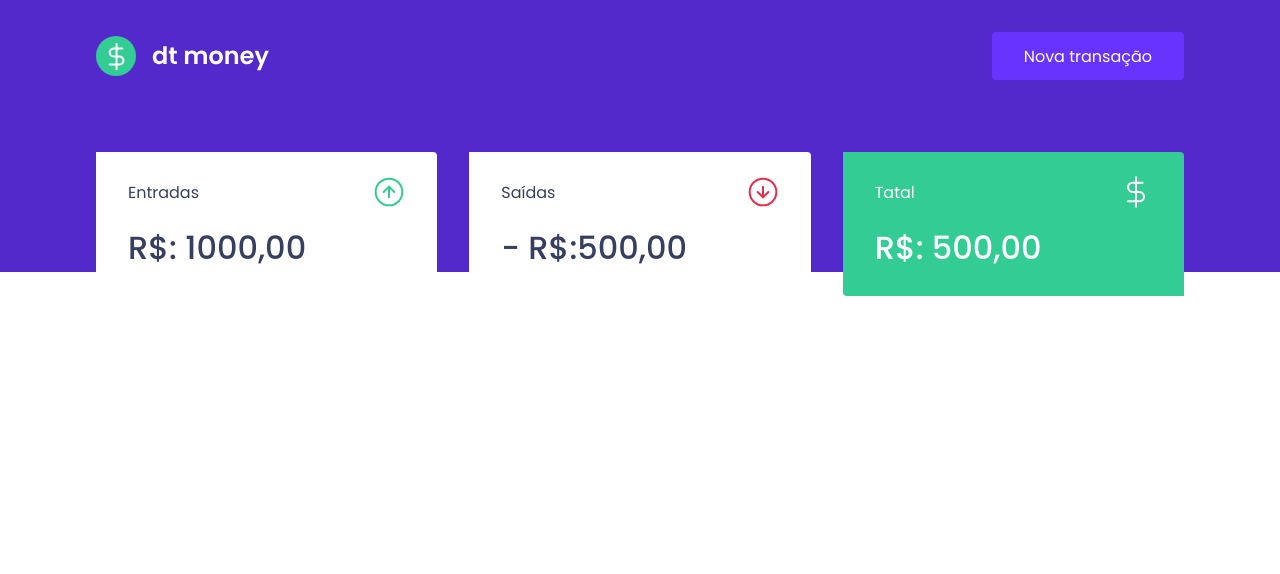
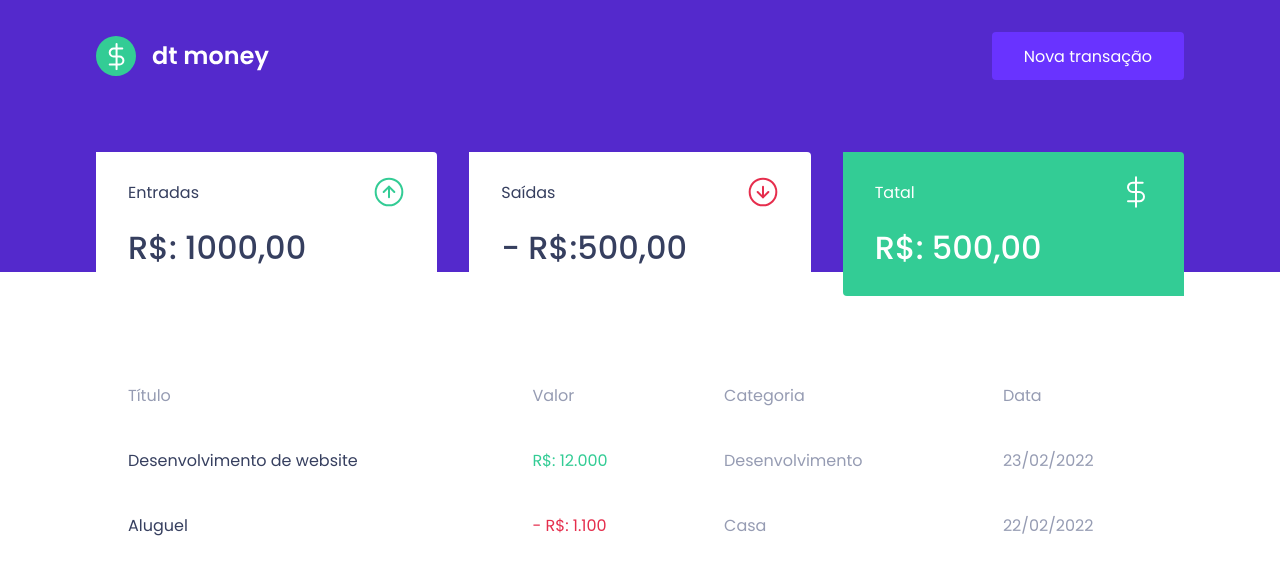
Before and after one commit to valmir1227/dt-money, a React (Create React App) app: page / in a window 1280 px wide. Shown: the top 574 px of the page. Built offline with nearby package versions, Linux system fonts and the light colour scheme.

Commit message:
transactionsTable component

```diff
--- a/package.json
+++ b/package.json
@@ -3,6 +3,7 @@
   "version": "0.1.0",
   "private": true,
   "dependencies": {
+    "@types/react-router-dom": "^5.3.3",
     "@types/styled-components": "^5.1.22",
     "react": "^17.0.2",
     "react-dom": "^17.0.2",
--- a/src/components/Dashboard/index.tsx
+++ b/src/components/Dashboard/index.tsx
@@ -1,10 +1,12 @@
 import { Summary } from "../Summary";
+import { TransactionsTable } from "../TransactionsTable";
 import { Container } from "./styles";
 
 export function Dashboard() {
     return (
         <Container>
             <Summary />
+            <TransactionsTable />
         </Container>
     )
 }
--- /dev/null
+++ b/src/components/TransactionsTable/index.tsx
@@ -0,0 +1,35 @@
+import { Container } from "./styles";
+import styled from "styled-components";
+
+export function TransactionsTable() {
+  return (
+    <Container>
+      <table>
+        <thead>
+          <tr>
+            <th>Título</th>
+            <th>Valor</th>
+            <th>Categoria</th>
+            <th>Data</th>
+          </tr>
+        </thead>
+
+        <tbody>
+          <tr>
+            <td>Desenvolvimento de website</td>
+            <td className="deposit">R$: 12.000</td>
+            <td>Desenvolvimento</td>
+            <td>23/02/2022</td>
+          </tr>
+
+          <tr>
+            <td>Aluguel</td>
+            <td className="withdraw">- R$: 1.100</td>
+            <td>Casa</td>
+            <td>22/02/2022</td>
+          </tr>
+        </tbody>
+      </table>
+    </Container>
+  );
+}
--- /dev/null
+++ b/src/components/TransactionsTable/styles.ts
@@ -0,0 +1,38 @@
+import styled from "styled-components";
+
+export const Container = styled.div`
+  margin-top: 4rem;
+
+  table {
+    width: 100%;
+    border-spacing: 0 0.5rem;
+
+    th {
+      color: var(--text-body);
+      font-weight: 400;
+      padding: 1rem 2rem;
+      text-align: left;
+      line-height: 1.5rem;
+    }
+
+    td {
+      padding: 1rem 2rem;
+      border: 0;
+      background: var(--shape);
+      color: var(--text-body);
+      border-radius: 0.25rem;
+
+      &:first-child {
+        color: var(--text-title);
+      }
+
+      &.deposit {
+        color: var(--green);
+      }
+
+      &.withdraw {
+        color: var(--red);
+      }
+    }
+  }
+`;
```
Also changed, not shown: tsconfig.json (+4 -9 lines), 1 other file (tests, documents, lock files or other folders).
